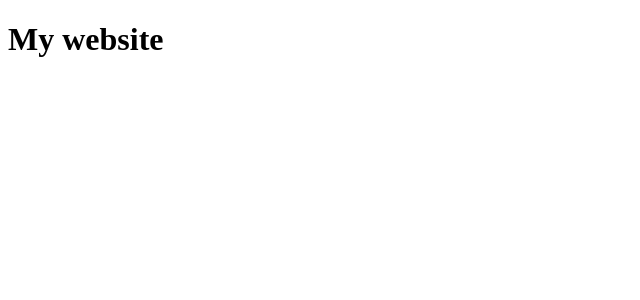
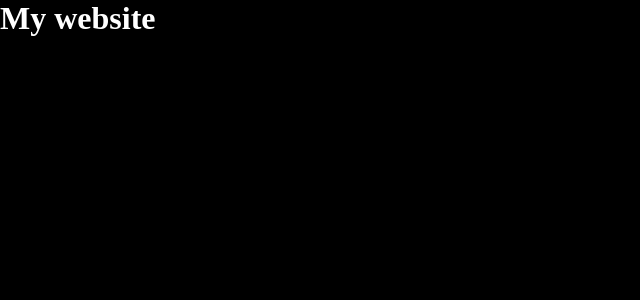
Before and after one commit to OsmanRodrigues/osman-rodrigues-portfolio, a Next.js app: page / in a window 1280 px wide. Shown: the top 300 px of the page, without its empty margins (0-640 px from the left). Built offline with nearby package versions, Linux system fonts and the light colour scheme.

Commit message:
global styled and document tags implemented

```diff
--- a/babel.config.js
+++ b/babel.config.js
@@ -1,4 +1,4 @@
-modules.exports = {
+module.exports = {
   presets: ['next/babel'],
   plugins: [['styled-components', { ssr: true }]]
 }
--- a/pages/_app.tsx
+++ /dev/null
@@ -1,8 +0,0 @@
-import React from 'react'
-import { AppProps } from 'next/app'
-
-const MyApp: React.FC<AppProps> = ({ Component, pageProps }) => {
-  return <Component {...pageProps} />
-}
-
-export default MyApp
--- /dev/null
+++ b/src/pages/_app.tsx
@@ -0,0 +1,17 @@
+import React from 'react'
+import { AppProps } from 'next/app'
+
+import GlobalStyle from '../styles/global'
+import { ThemeProvider } from 'styled-components'
+import theme from '../styles/theme'
+
+const MyApp: React.FC<AppProps> = ({ Component, pageProps }) => {
+  return (
+    <ThemeProvider theme={theme}>
+      <Component {...pageProps} />
+      <GlobalStyle />
+    </ThemeProvider>
+  )
+}
+
+export default MyApp
--- a/pages/_document.tsx
+++ b/src/pages/_document.tsx
@@ -1,5 +1,12 @@
 import React from 'react'
-import Document, { DocumentContext, DocumentInitialProps } from 'next/document'
+import Document, {
+  DocumentContext,
+  DocumentInitialProps,
+  Head,
+  Html,
+  Main,
+  NextScript
+} from 'next/document'
 import { ServerStyleSheet } from 'styled-components'
 
 export default class MyDocument extends Document {
@@ -30,4 +37,22 @@ export default class MyDocument extends Document {
       sheet.seal()
     }
   }
+
+  render(): JSX.Element {
+    return (
+      <Html lang="pt">
+        <Head>
+          <meta charSet="utf-8" />
+          {/* TODO: set font here */}
+          <link href="" rel="stylesheet" />
+          {/* TODO: set favicon here */}
+          <link href="" rel="icon" />
+        </Head>
+        <body>
+          <Main />
+          <NextScript />
+        </body>
+      </Html>
+    )
+  }
 }
--- /dev/null
+++ b/src/styles/global.ts
@@ -0,0 +1,15 @@
+import { createGlobalStyle } from 'styled-components'
+
+export default createGlobalStyle`
+  *{
+    margin: 0;
+    padding: 0;
+    box-sizing: border-box;
+  }
+
+  body{
+    background: ${({ theme }) => theme.colors.background};
+    color: ${({ theme }) => theme.colors.text};
+    /* font: ; TODO: set font  */
+  }
+`
--- /dev/null
+++ b/src/styles/theme.ts
@@ -0,0 +1,10 @@
+// TODO: set design system here
+const theme = {
+  colors: {
+    background: 'black',
+    text: 'white',
+    primary: 'purple'
+  }
+}
+
+export default theme
```
Also changed, not shown: src/styles/styled.d.ts (added, +10 -0 lines), src/pages/api/hello.js (renamed from pages/api/hello.js), src/pages/index.tsx (renamed from pages/index.tsx).
